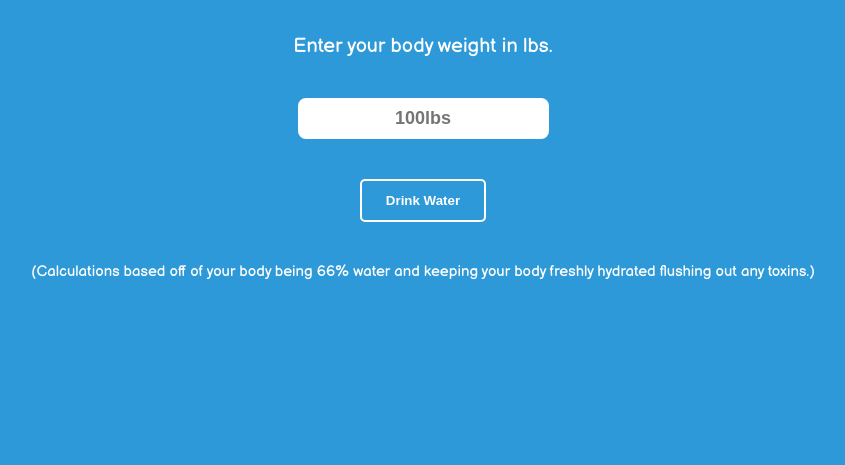
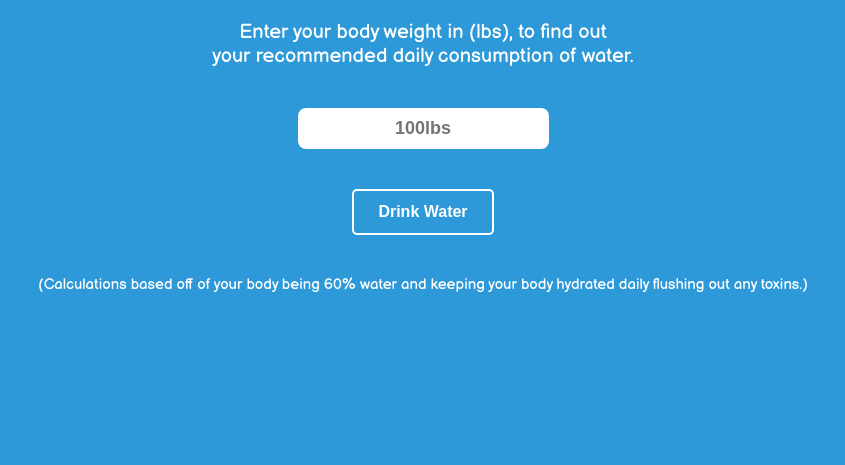
Before and after one commit to BrandonGormley/Hydrate, a plain HTML site: page index.html in a window 1280 px wide. Shown: the part 335-800 px from the top of the page, without its empty margins (217-1062 px from the left). Drawn offline with Linux system fonts and the light colour scheme.

```diff
--- a/css/styles.css
+++ b/css/styles.css
@@ -33,6 +33,7 @@
 .main-input-text {
   font-size: 20px;
   color: white;
+  text-align: center;
 }
 
 .main-input {
@@ -61,6 +62,7 @@
   padding: 12px 24px;
   border-radius: 5px;
   border: 2px solid white;
+  font-size: 16px;
 }
 
 .main-button button:hover,
@@ -69,6 +71,7 @@
   border: 1px solid white;
   background: white;
   cursor: pointer;
+  font-size: 18px;
 }
 
 .research-text {
--- a/index.html
+++ b/index.html
@@ -19,7 +19,9 @@
     <div class="main-wrapper">
         <div class="main-icon"><i class="fas fa-tint fa-6x"></i></div>
         <div class="main-title">H Y D R A T E</div>
-        <div class="main-input-text">Enter your body weight in lbs.</div>
+        <div class="main-input-text">Enter your body weight in (lbs), to find out <br> your recommended daily
+            consumption of
+            water.</div>
         <div class="main-input">
             <input type="text" id="weight" name="weight" placeholder="100lbs">
         </div>
@@ -27,9 +29,8 @@
             <button class="water-button" type="submit">Drink Water</button>
         </div>
         <div id="water-intake"></div>
-        <div class="research-text">(Calculations based off of your body being 66% water and keeping your body
-            freshly
-            hydrated flushing out any toxins.)</div>
+        <div class="research-text">(Calculations based off of your body being 60% water and keeping your body
+            hydrated daily flushing out any toxins.)</div>
     </div>
 
     <script src="app.js"></script>
```
